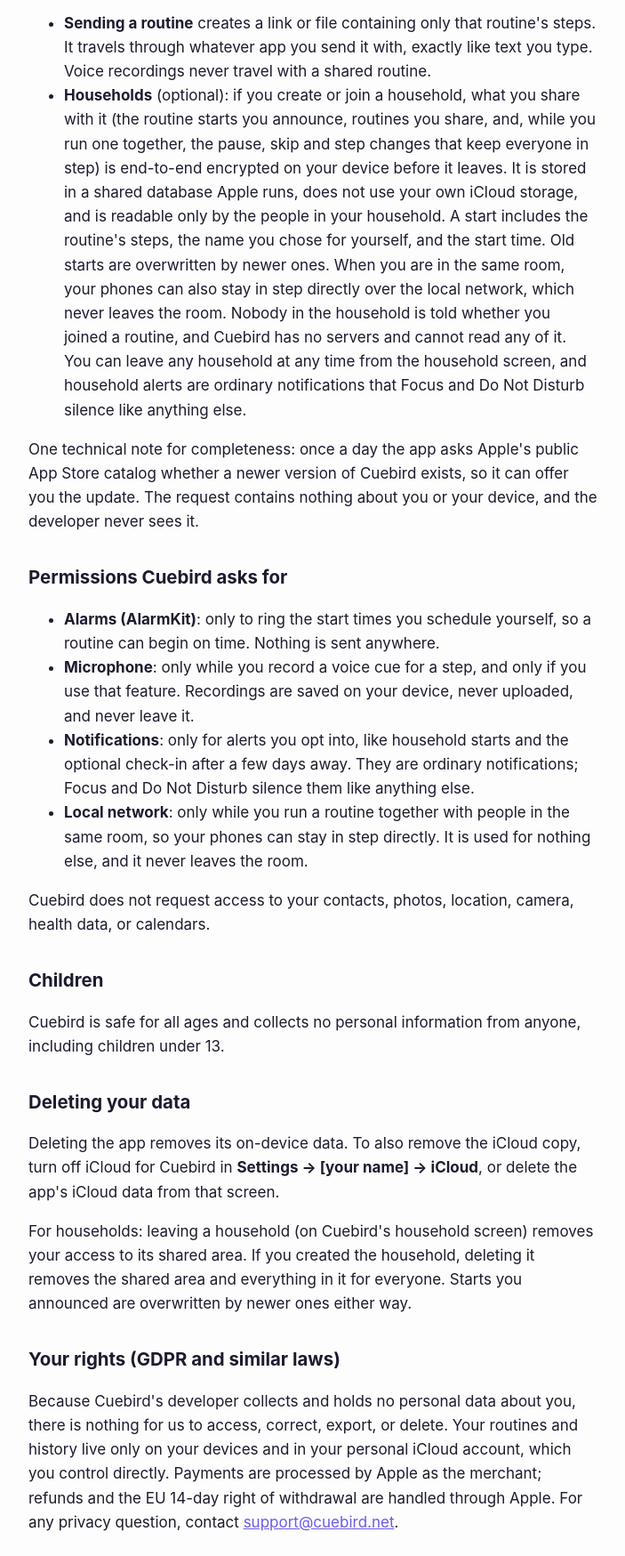
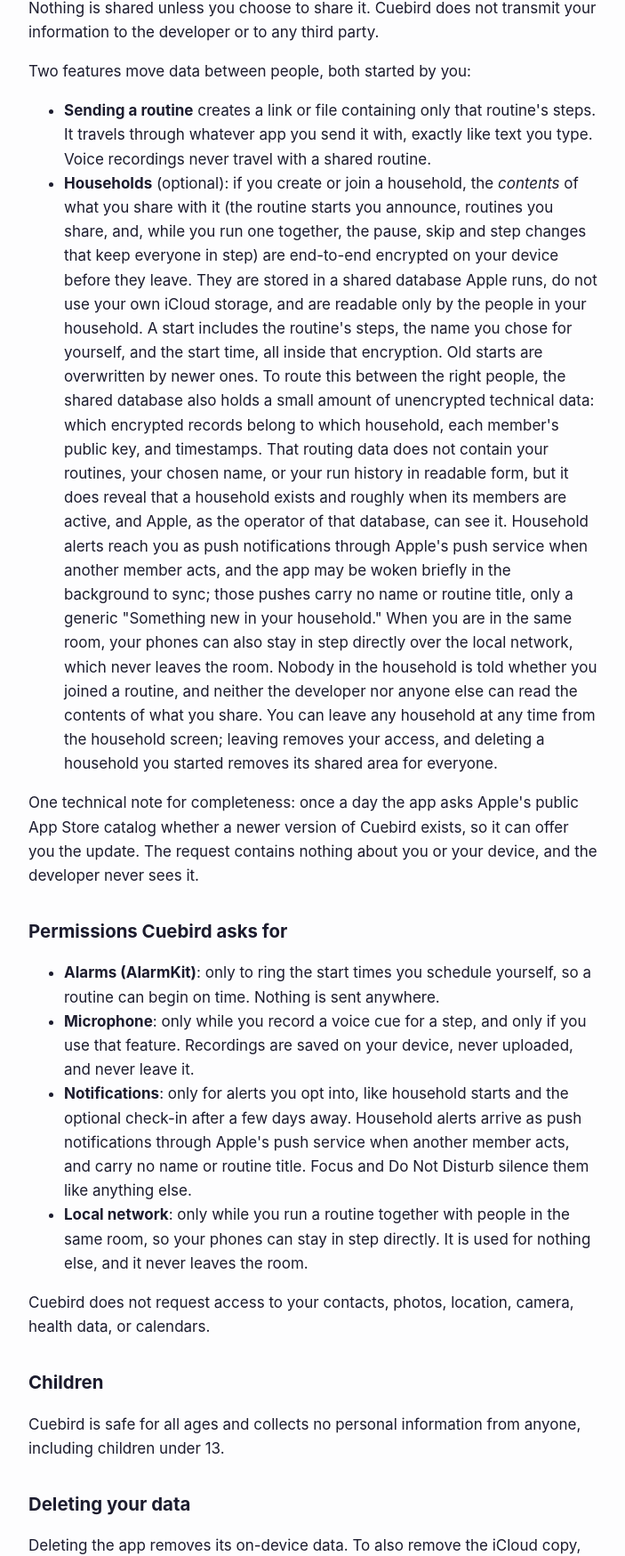
Before and after one commit to MikeyPetrillo/cuebird-site, a plain HTML site: page privacy.html in a window 1280 px wide. Shown: the part 1051-2800 px from the top of the page at 89% size, without its empty margins (288-991 px from the left). Drawn offline with Linux system fonts and the light colour scheme.

Commit message:
Deep-review fixes: privacy accuracy, two FAQ answers, footer, meta
From the 2.0 deep review. Privacy policy: name the data controller (Michael
Petrillo, the individual developer and App Store seller; the com.havokholdings
bundle prefix is cosmetic and not the legal entity); qualify the household
assurance to be about CONTENT and disclose the unencrypted routing metadata
(which records belong to which household, member public keys, timestamps) that
Apple can see in the shared database, and that it can persist after leaving;
disclose that household alerts are push notifications through Apple's push
service; bump the last-updated date. FAQ: add "What is out the door time?" and
"What if I don't use iCloud?" (households require iCloud; everything on-device
does not). Fix the malformed privacy footer to match the other pages, and add
meta descriptions to privacy and faq. Copyright attribution unchanged (Michael
Petrillo, consistent across site and app).

Co-Authored-By: Claude Opus 4.8 <noreply@anthropic.com>

```diff
--- a/privacy.html
+++ b/privacy.html
@@ -3,6 +3,7 @@
 <head>
 <meta charset="utf-8">
 <meta name="viewport" content="width=device-width, initial-scale=1">
+<meta name="description" content="Cuebird collects nothing: no accounts, analytics, ads, or servers of its own. How your routines are stored, what a household shares, and the permissions the app asks for.">
 <title>Cuebird Privacy Policy</title>
 <style>
   :root { color-scheme: light dark; }
@@ -24,13 +25,17 @@
 </head>
 <body>
 <h1>Cuebird Privacy Policy</h1>
-<p class="updated">Last updated: August 2, 2026</p>
+<p class="updated">Last updated: August 11, 2026</p>
 
 <h2>The short version</h2>
 <p><strong>Cuebird collects nothing.</strong> There are no accounts, no
 analytics, no advertising, no trackers, and no third-party SDKs. Your routines
 and your run history never reach us, because there is no "us" to reach.
-Cuebird has no server.</p>
+Cuebird runs no servers of its own.</p>
+<p>Cuebird is made by <strong>Michael Petrillo</strong>, an individual
+developer, who is the party responsible for the app (the data controller, in
+GDPR terms) and can be reached at
+<a href="mailto:support@cuebird.net">support@cuebird.net</a>.</p>
 
 <h2>What Cuebird stores, and where</h2>
 <p>Cuebird saves the routines you create and a record of the routines you run
@@ -63,19 +68,30 @@ your information to the developer or to any third party.</p>
   with, exactly like text you type. Voice recordings never travel with a
   shared routine.</li>
   <li><strong>Households</strong> (optional): if you create or join a
-  household, what you share with it (the routine starts you announce, routines
-  you share, and, while you run one together, the pause, skip and step changes
-  that keep everyone in step) is end-to-end encrypted on your device before it
-  leaves. It is stored in a shared database Apple runs, does not use your own
-  iCloud storage, and is readable only by the people in your household. A start
-  includes the routine's steps, the name you chose for yourself, and the start
-  time. Old starts are overwritten by newer ones. When you are in the same
-  room, your phones can also stay in step directly over the local network,
-  which never leaves the room. Nobody in the household is told whether you
-  joined a routine, and Cuebird has no servers and cannot read any of it. You
-  can leave any household at any time from the household screen, and household
-  alerts are ordinary notifications that Focus and Do Not Disturb silence like
-  anything else.</li>
+  household, the <em>contents</em> of what you share with it (the routine
+  starts you announce, routines you share, and, while you run one together,
+  the pause, skip and step changes that keep everyone in step) are end-to-end
+  encrypted on your device before they leave. They are stored in a shared
+  database Apple runs, do not use your own iCloud storage, and are readable
+  only by the people in your household. A start includes the routine's steps,
+  the name you chose for yourself, and the start time, all inside that
+  encryption. Old starts are overwritten by newer ones. To route this between
+  the right people, the shared database also holds a small amount of
+  unencrypted technical data: which encrypted records belong to which
+  household, each member's public key, and timestamps. That routing data does
+  not contain your routines, your chosen name, or your run history in readable
+  form, but it does reveal that a household exists and roughly when its members
+  are active, and Apple, as the operator of that database, can see it.
+  Household alerts reach you as push notifications through Apple's push
+  service when another member acts, and the app may be woken briefly in the
+  background to sync; those pushes carry no name or routine title, only a
+  generic "Something new in your household." When you are in the same room,
+  your phones can also stay in step directly over the local network, which
+  never leaves the room. Nobody in the household is told whether you joined a
+  routine, and neither the developer nor anyone else can read the
+  contents of what you share. You can leave any household at any time from the
+  household screen; leaving removes your access, and deleting a household you
+  started removes its shared area for everyone.</li>
 </ul>
 <p>One technical note for completeness: once a day the app asks Apple's public
 App Store catalog whether a newer version of Cuebird exists, so it can offer
@@ -91,9 +107,10 @@ developer never sees it.</p>
   step, and only if you use that feature. Recordings are saved on your
   device, never uploaded, and never leave it.</li>
   <li><strong>Notifications</strong>: only for alerts you opt into, like
-  household starts and the optional check-in after a few days away. They are
-  ordinary notifications; Focus and Do Not Disturb silence them like
-  anything else.</li>
+  household starts and the optional check-in after a few days away. Household
+  alerts arrive as push notifications through Apple's push service when
+  another member acts, and carry no name or routine title. Focus and Do Not
+  Disturb silence them like anything else.</li>
   <li><strong>Local network</strong>: only while you run a routine together
   with people in the same room, so your phones can stay in step directly. It is
   used for nothing else, and it never leaves the room.</li>
@@ -115,12 +132,17 @@ the shared area and everything in it for everyone. Starts you announced are
 overwritten by newer ones either way.</p>
 
 <h2>Your rights (GDPR and similar laws)</h2>
-<p>Because Cuebird's developer collects and holds no personal data about you,
-there is nothing for us to access, correct, export, or delete. Your routines
-and history live only on your devices and in your personal iCloud account,
-which you control directly. Payments are processed by Apple as the merchant;
-refunds and the EU 14-day right of withdrawal are handled through Apple.
-For any privacy question, contact
+<p>Michael Petrillo, the individual developer of Cuebird, is the data
+controller. Because we collect and hold no readable personal content about you, there is almost nothing for
+us to access, correct, export, or delete. Your routines and history live only
+on your devices and in your personal iCloud account, which you control
+directly. The one exception is the small amount of unencrypted routing data a
+household leaves in Apple's shared database (which encrypted records belong to
+which household, member public keys, and timestamps); if you want that removed,
+leave the household, or, if you started it, delete it, and ask us at the
+address below if anything appears to remain. Payments are processed by Apple as
+the merchant; refunds and the EU 14-day right of withdrawal are handled through
+Apple. For any privacy question, contact
 <a href="mailto:support@cuebird.net">support@cuebird.net</a>.</p>
 
 <h2>This website</h2>
@@ -137,6 +159,9 @@ with a new "last updated" date.</p>
 <a href="mailto:support@cuebird.net">support@cuebird.net</a></p>
 
 <footer>
-  <a href="faq.html">FAQ</a> ·Copyright © 2026 Michael Petrillo. All rights reserved.</footer>
+  <a href="index.html">Cuebird</a> ·
+  <a href="faq.html">FAQ</a> ·
+  <a href="mailto:support@cuebird.net">Contact</a><br>
+  Copyright © 2026 Michael Petrillo. All rights reserved.</footer>
 </body>
 </html>
```
Also changed, not shown: faq.html (+14 -0 lines).
